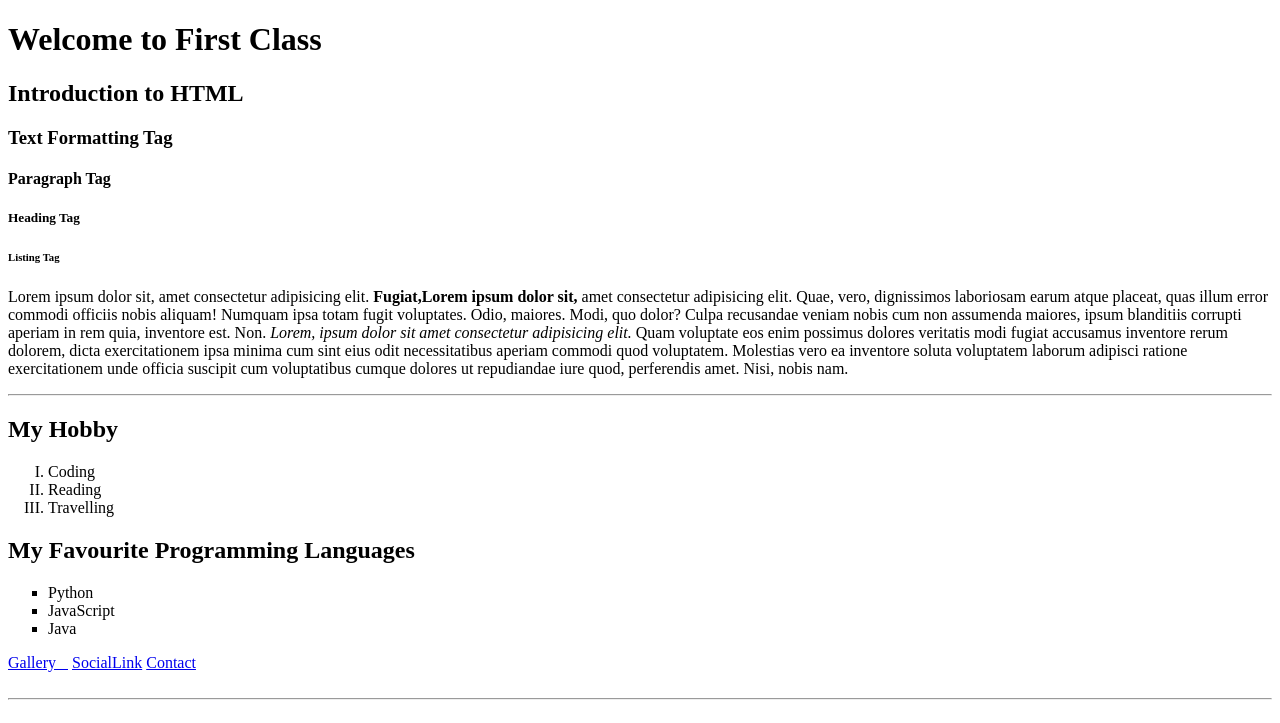
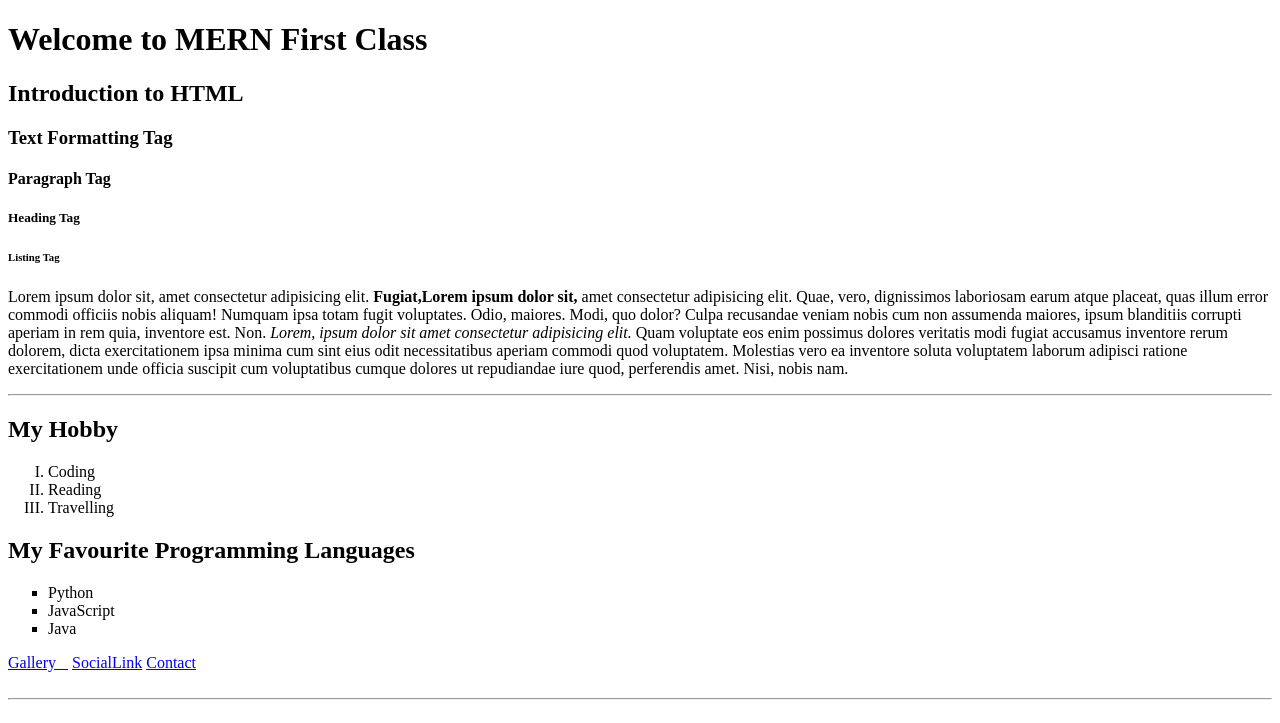
Before and after one commit to Sony12-grg/mern-class, a plain HTML site: page index.html in a window 1280 px wide. Shown: the top 723 px of the page. Drawn offline with Linux system fonts and the light colour scheme.

Commit message:
changes in h1

```diff
--- a/index.html
+++ b/index.html
@@ -7,7 +7,7 @@
 </head>
 <body>
 <!--Paragraph and heading tags-->
-    <h1>Welcome to First Class</h1>
+    <h1>Welcome to  MERN First Class</h1>
     <h2>Introduction to HTML</h2>
     <h3>Text Formatting Tag</h3>
     <h4>Paragraph Tag</h4>
```
